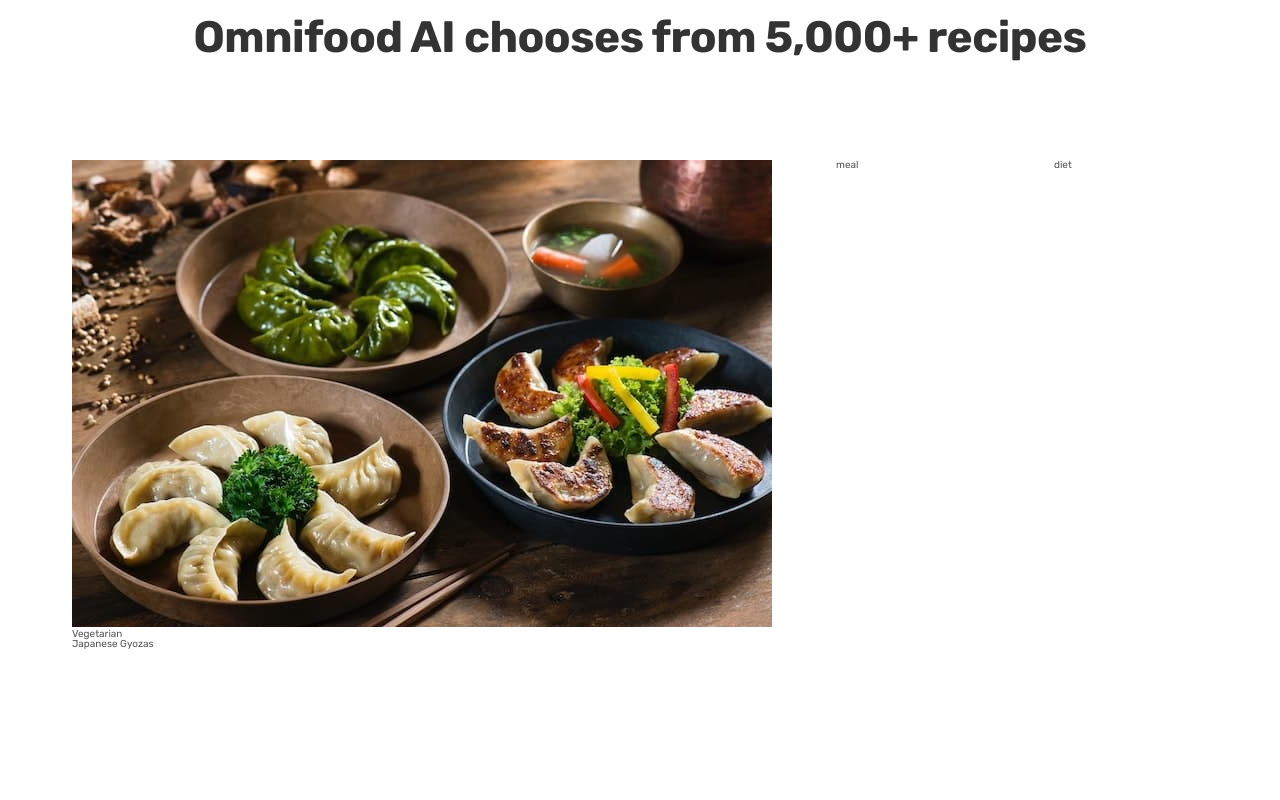
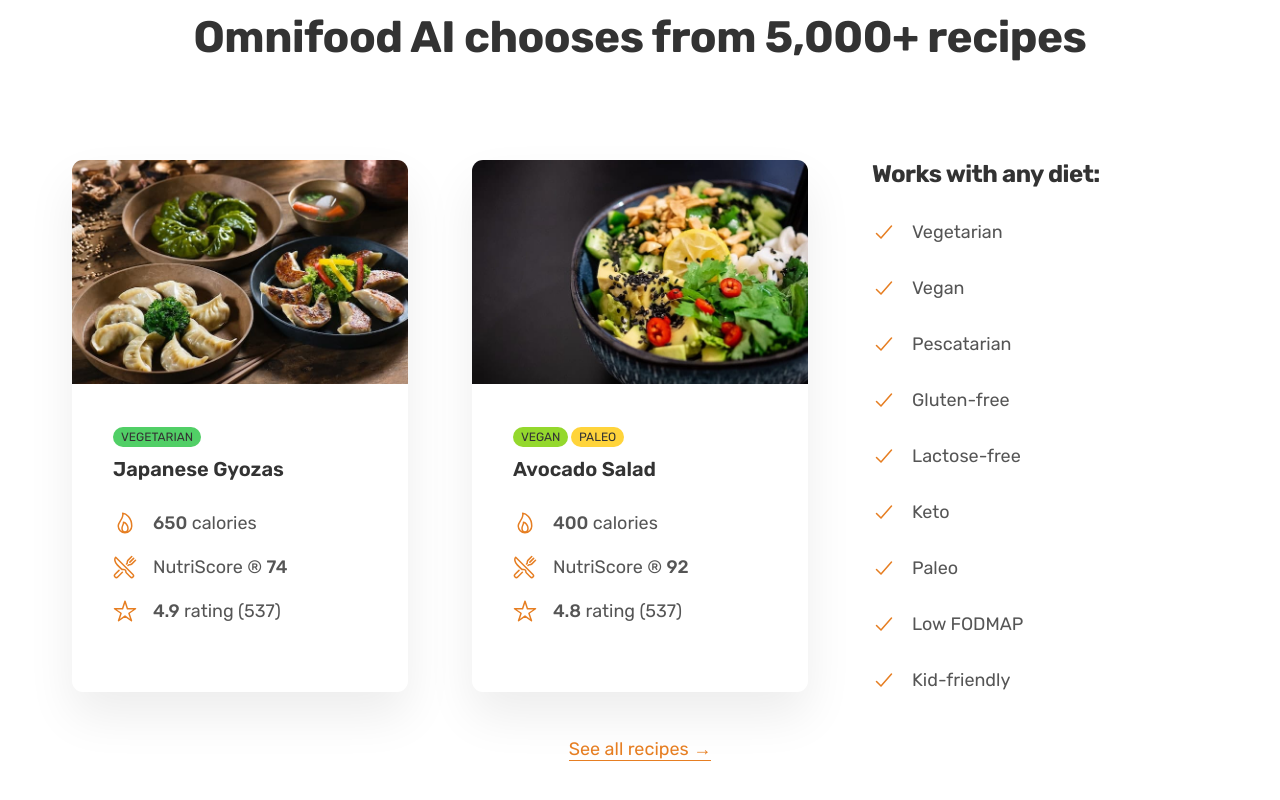
Before and after one commit to NuzafNaim/Omnifood-Practice, a plain HTML site: page index.html in a window 1280 px wide. Shown: the part 2707-3507 px from the top of the page. Before the commit the page ends 3452 px from the top, so only its background shows below. Drawn offline with nearby package versions, Linux system fonts and the light colour scheme.

Commit message:
meal-content completed

```diff
--- a/css/style.css
+++ b/css/style.css
@@ -34,6 +34,7 @@
   margin: 0;
   box-sizing: border-box;
   text-decoration: none;
+  list-style: none;
 }
 
 html {
@@ -160,6 +161,15 @@ btn:visited {
 .center-text {
   text-align: center;
 }
+
+strong {
+  font-weight: 500;
+}
+
+.margin-bottom-md {
+  margin-bottom: 4.8rem !important;
+}
+
 /******************************/
 /*           HEADER           /*
 /******************************/
@@ -277,7 +287,7 @@ btn:visited {
 }
 
 /******************************/
-/*           HOW IT WORKS           /*
+/*        HOW IT WORKS         /*
 /******************************/
 
 .section-how {
@@ -334,7 +344,7 @@ btn:visited {
 }
 
 /******************************/
-/*      FEATURED LOGO SECTION     /*
+/*    FEATURED LOGO SECTION    /*
 /******************************/
 
 .logos {
@@ -369,9 +379,112 @@ btn:visited {
 }
 
 /******************************/
-/*      MEALS SECTION     /*
+/*         MEALS SECTION       /*
 /******************************/
 
 .section-meals {
   padding: 9.6rem 0;
 }
+
+.meal {
+  box-shadow: 0 2.4rem 4.8rem rgba(0, 0, 0, 0.075);
+  border-radius: 11px;
+  overflow: hidden;
+}
+
+.meal-content {
+  padding: 4.1rem;
+}
+
+.tag {
+  display: inline-block;
+  padding: 0.4rem 0.8rem;
+  font-size: 1.2rem;
+  text-transform: uppercase;
+  border-radius: 100px;
+}
+
+.tag--vegetarian {
+  background-color: #51cf66;
+  color: #333;
+}
+
+.tag--vegan {
+  background-color: #94d82d;
+  color: #333;
+}
+
+.tag--paleo {
+  background-color: #ffd43b;
+  color: #333;
+}
+
+.meal-tags {
+  margin-bottom: 1.2rem;
+}
+
+.meal-title {
+  font-size: 2rem;
+  color: #333;
+  font-weight: 600;
+  margin-bottom: 3.2rem;
+}
+
+.meal-attributes {
+  display: flex;
+  flex-direction: column;
+  gap: 2rem;
+}
+
+.meal-attribute {
+  display: flex;
+  gap: 1.6rem;
+  align-items: center;
+  font-size: 1.8rem;
+}
+
+.meal-img {
+  width: 100%;
+}
+
+.meal-icon {
+  height: 2.4rem;
+  width: 2.4rem;
+  color: #e67e22;
+}
+
+.diet .heading-tertiary {
+  font-size: 2.4rem;
+  font-weight: 700;
+  letter-spacing: -0.5px;
+}
+
+.list {
+  list-style: none;
+  display: flex;
+  flex-direction: column;
+  gap: 1.6rem;
+}
+
+.list-item {
+  font-size: 1.8rem;
+  display: flex;
+  align-items: center;
+  gap: 1.6rem;
+  line-height: 1.2;
+}
+
+.all-recipes {
+  text-align: center;
+  font-size: 1.8rem;
+}
+
+.link:link,
+.link:visited {
+  display: inline-block;
+  color: #e67e22;
+  text-decoration: none;
+  border-bottom: 1px solid currentColor;
+  padding-bottom: 2px;
+  transition: all 0.3s;
+}
--- a/index.html
+++ b/index.html
@@ -178,12 +178,118 @@
                 <span class="tag tag--vegetarian">Vegetarian</span>
               </div>
               <p class="meal-title">Japanese Gyozas</p>
+              <ul class="meal-attributes">
+                <li class="meal-attribute">
+                  <ion-icon class="meal-icon" name="flame-outline"></ion-icon>
+                  <span><strong>650</strong> calories</span>
+                </li>
+                <li class="meal-attribute">
+                  <ion-icon
+                    class="meal-icon"
+                    name="restaurant-outline"
+                  ></ion-icon>
+                  <span>NutriScore ® <strong>74</strong></span>
+                </li>
+                <li class="meal-attribute">
+                  <ion-icon class="meal-icon" name="star-outline"></ion-icon>
+                  <span><strong>4.9</strong> rating (537)</span>
+                </li>
+              </ul>
             </div>
           </div>
-          <div class="meal">meal</div>
-          <div class="diet">diet</div>
+          <div class="meal">
+            <img
+              src="img/meals/meal-2.jpg"
+              alt="Avocado Salad"
+              class="meal-img"
+            />
+            <div class="meal-content">
+              <div class="meal-tags">
+                <span class="tag tag--vegan">VEGAN</span>
+                <span class="tag tag--paleo">PALEO</span>
+              </div>
+              <p class="meal-title">Avocado Salad</p>
+              <ul class="meal-attributes">
+                <li class="meal-attribute">
+                  <ion-icon class="meal-icon" name="flame-outline"></ion-icon>
+                  <span><strong>400</strong> calories</span>
+                </li>
+                <li class="meal-attribute">
+                  <ion-icon
+                    class="meal-icon"
+                    name="restaurant-outline"
+                  ></ion-icon>
+                  <span>NutriScore ® <strong>92</strong></span>
+                </li>
+                <li class="meal-attribute">
+                  <ion-icon class="meal-icon" name="star-outline"></ion-icon>
+                  <span><strong>4.8</strong> rating (537)</span>
+                </li>
+              </ul>
+            </div>
+          </div>
+          <div class="diet">
+            <p class="heading-tertiary">Works with any diet:</p>
+            <ul class="list">
+              <li class="list-item">
+                <ion-icon class="meal-icon" name="checkmark-outline"></ion-icon>
+                <span>Vegetarian</span>
+              </li>
+              <li class="list-item"></li>
+              <li class="list-item">
+                <ion-icon class="meal-icon" name="checkmark-outline"></ion-icon>
+                <span>Vegan</span>
+              </li>
+              <li class="list-item"></li>
+              <li class="list-item">
+                <ion-icon class="meal-icon" name="checkmark-outline"></ion-icon>
+                <span>Pescatarian</span>
+              </li>
+              <li class="list-item"></li>
+              <li class="list-item">
+                <ion-icon class="meal-icon" name="checkmark-outline"></ion-icon>
+                <span>Gluten-free</span>
+              </li>
+              <li class="list-item"></li>
+              <li class="list-item">
+                <ion-icon class="meal-icon" name="checkmark-outline"></ion-icon>
+                <span>Lactose-free</span>
+              </li>
+              <li class="list-item"></li>
+              <li class="list-item">
+                <ion-icon class="meal-icon" name="checkmark-outline"></ion-icon>
+                <span>Keto</span>
+              </li>
+              <li class="list-item"></li>
+              <li class="list-item">
+                <ion-icon class="meal-icon" name="checkmark-outline"></ion-icon>
+                <span>Paleo</span>
+              </li>
+              <li class="list-item"></li>
+              <li class="list-item">
+                <ion-icon class="meal-icon" name="checkmark-outline"></ion-icon>
+                <span>Low FODMAP</span>
+              </li>
+              <li class="list-item"></li>
+              <li class="list-item">
+                <ion-icon class="meal-icon" name="checkmark-outline"></ion-icon>
+                <span>Kid-friendly</span>
+              </li>
+            </ul>
+          </div>
+        </div>
+        <div class="container all-recipes">
+          <a class="link" href="#">See all recipes →</a>
         </div>
       </section>
     </main>
+    <script
+      type="module"
+      src="https://unpkg.com/ionicons@7.1.0/dist/ionicons/ionicons.esm.js"
+    ></script>
+    <script
+      nomodule
+      src="https://unpkg.com/ionicons@7.1.0/dist/ionicons/ionicons.js"
+    ></script>
   </body>
 </html>
```
